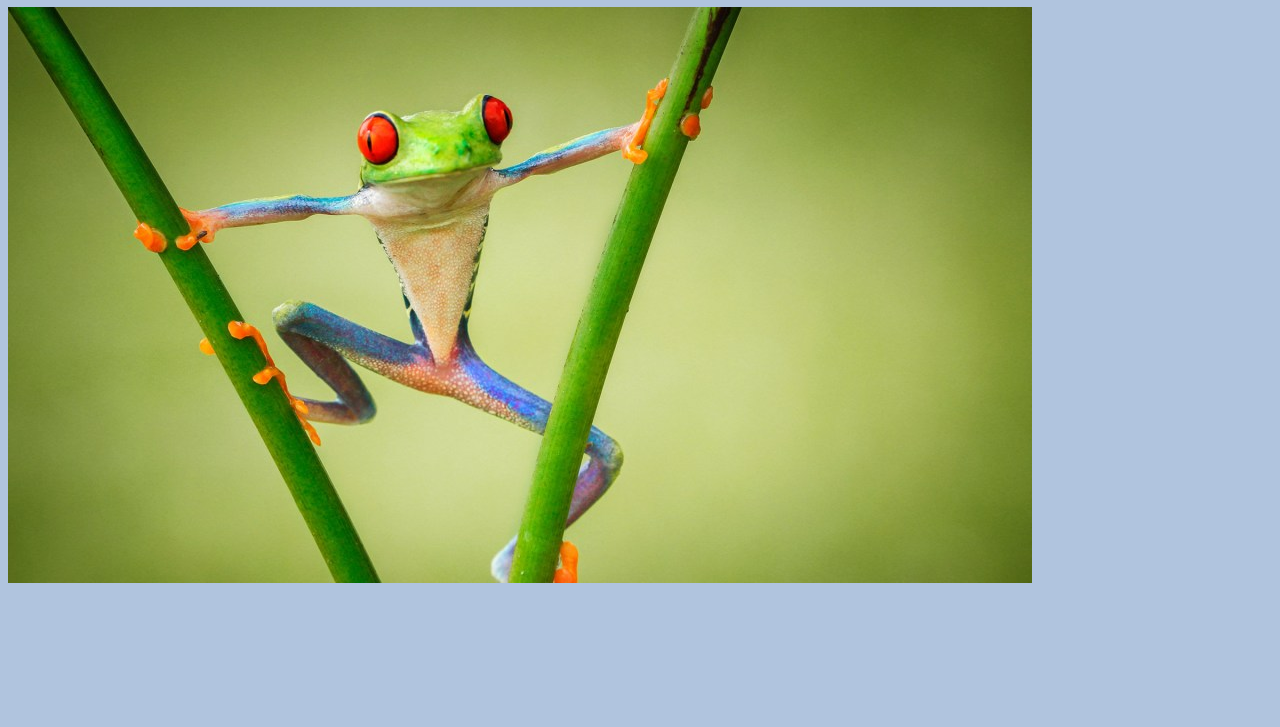
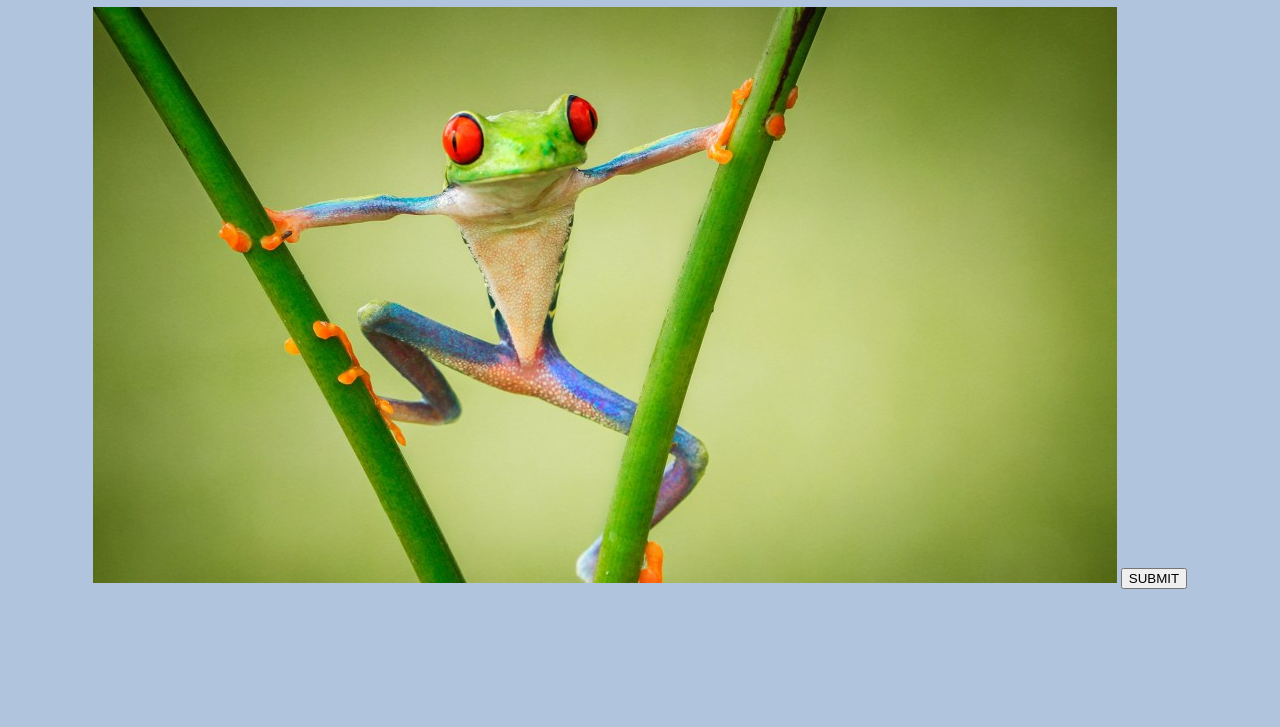
Before and after one commit to kairakwong/test, a plain HTML site: page index.HTML in a window 1280 px wide. Shown: the part 73-800 px from the top of the page. Drawn offline with Linux system fonts and the light colour scheme.

Commit message:
added button & center aligned

```diff
--- a/index.HTML
+++ b/index.HTML
@@ -11,5 +11,6 @@
    <script src = "app.JS"></script>
    <h1>WELCOME!</h1>
    <img src="assets/frog.jpg" alt="">
+   <button>SUBMIT</button>
 </body>
 </html>
--- a/style.CSS
+++ b/style.CSS
@@ -1,6 +1,8 @@
 h1{
-    color:rgba(230, 100, 143, 0.712)
+    color:rgba(230, 100, 143, 0.712);
 }
 body{
-    background-color:lightsteelblue
+    background-color:lightsteelblue;
+    margin: auto;
+    text-align: center;
 }
```
